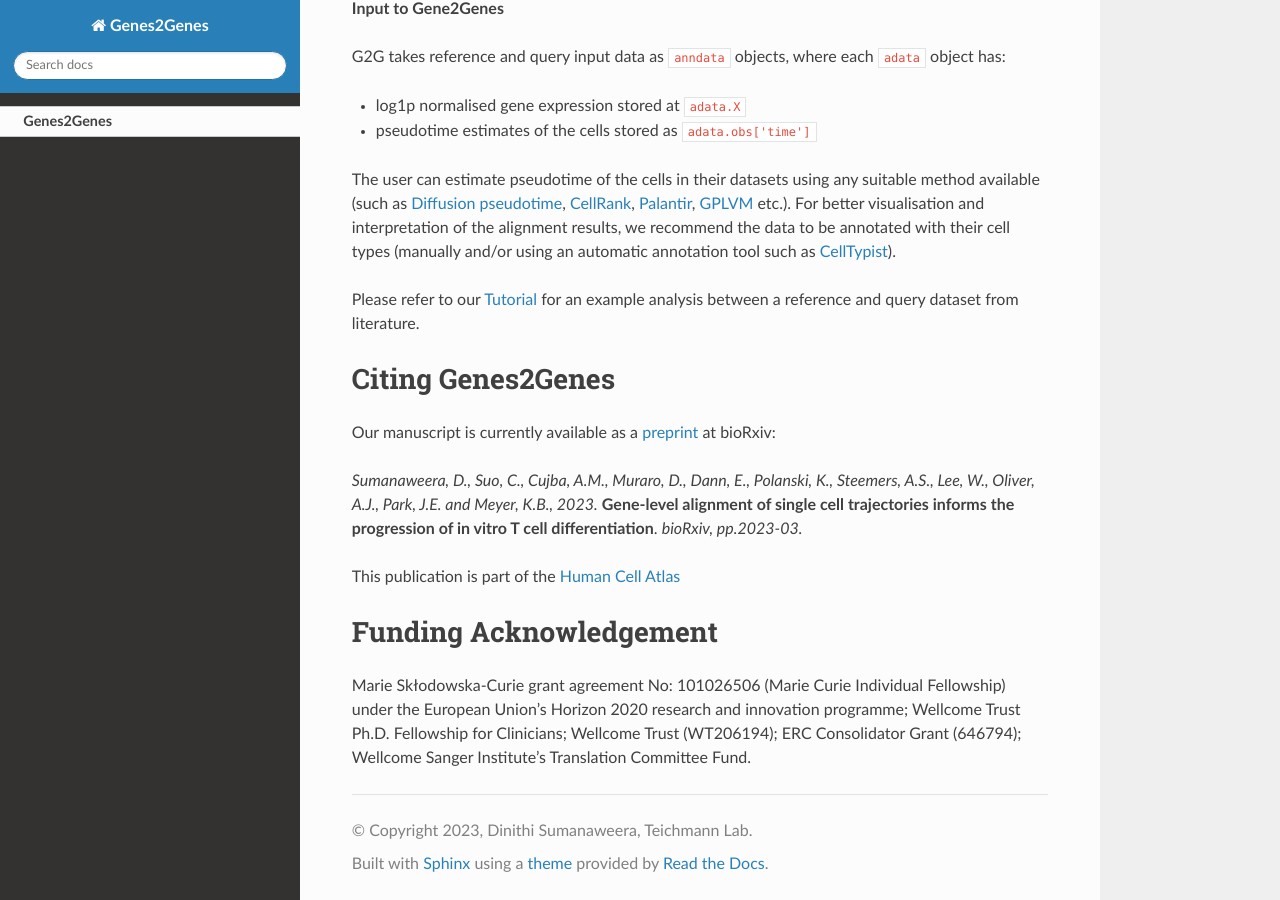
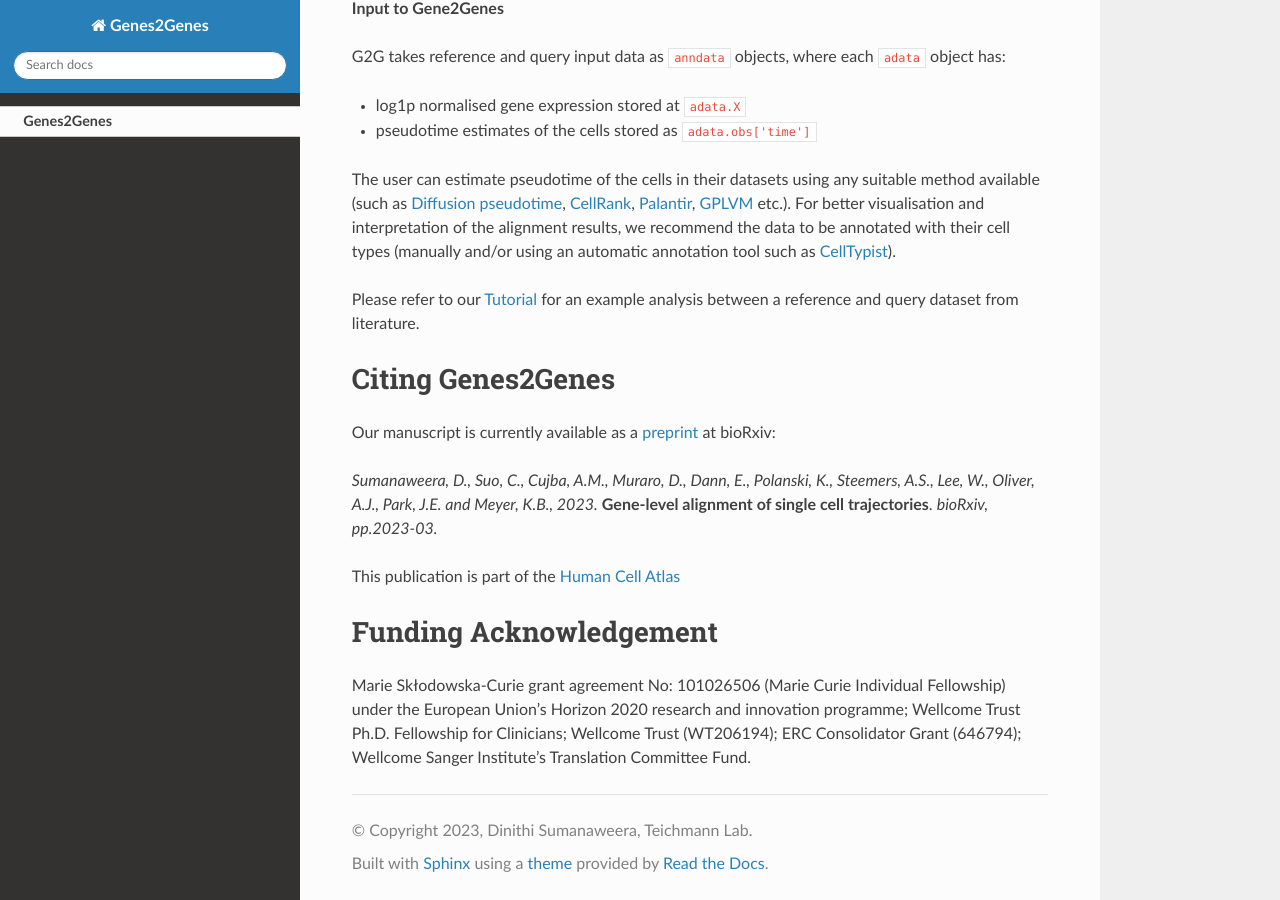
Before and after one commit to Teichlab/Genes2Genes, a Sphinx documentation site: the page built from doc/index.rst, in a window 1280 px wide and 900 px high, scrolled down 3908 px. Built offline with Sphinx 7.4.7 and the Read the Docs theme 2.0.0, drawn with Linux system fonts in a browser that asks for light colours; pages that are not in the unit, such as notebooks, are missing from menus.

Commit message:
Update index.rst

```diff
--- a/doc/index.rst
+++ b/doc/index.rst
@@ -114,7 +114,7 @@ Citing Genes2Genes
 ===========
 Our manuscript is currently available as a `preprint <https://doi.org/10.1101/2023.03.08.531713>`_ at bioRxiv:
 
-*Sumanaweera, D., Suo, C., Cujba, A.M., Muraro, D., Dann, E., Polanski, K., Steemers, A.S., Lee, W., Oliver, A.J., Park, J.E. and Meyer, K.B., 2023.* **Gene-level alignment of single cell trajectories informs the progression of in vitro T cell differentiation**. *bioRxiv, pp.2023-03.*
+*Sumanaweera, D., Suo, C., Cujba, A.M., Muraro, D., Dann, E., Polanski, K., Steemers, A.S., Lee, W., Oliver, A.J., Park, J.E. and Meyer, K.B., 2023.* **Gene-level alignment of single cell trajectories**. *bioRxiv, pp.2023-03.*
 
 This publication is part of the `Human Cell Atlas <https://www.humancellatlas.org>`_
 
```
